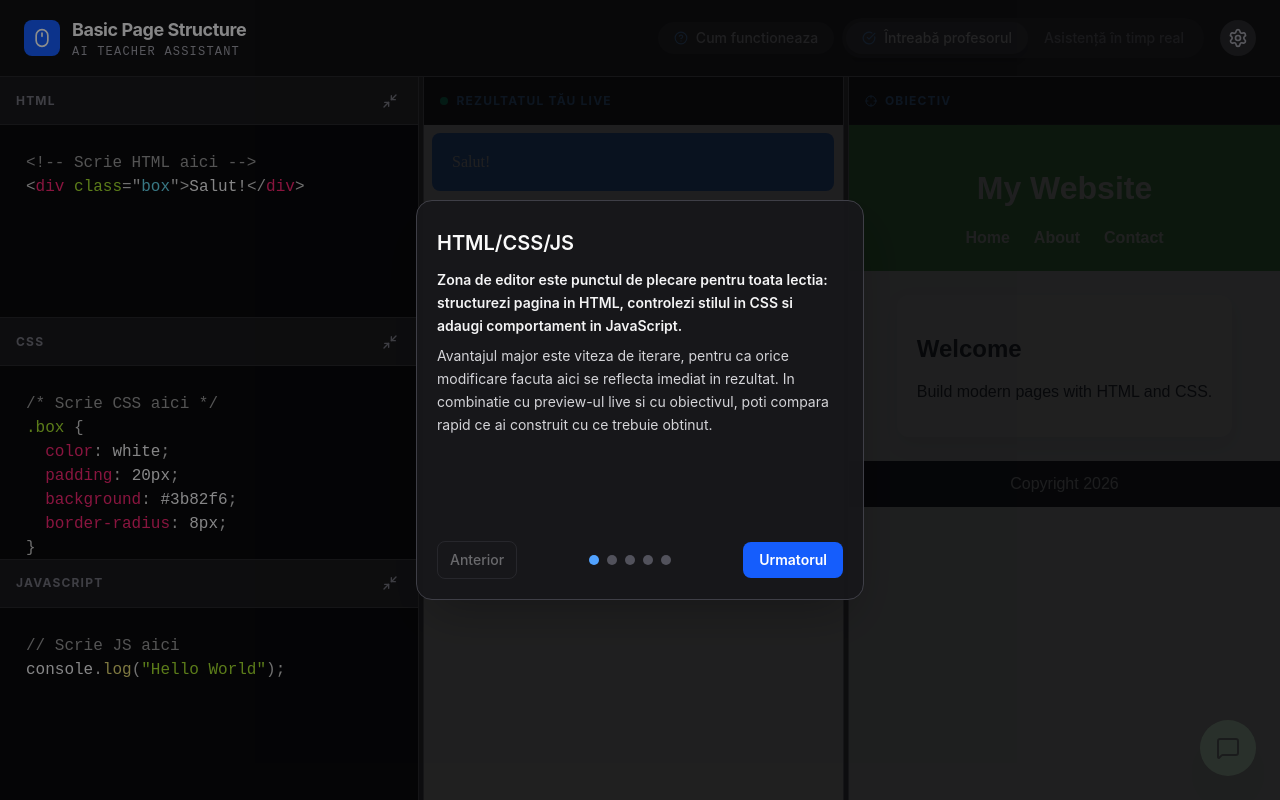
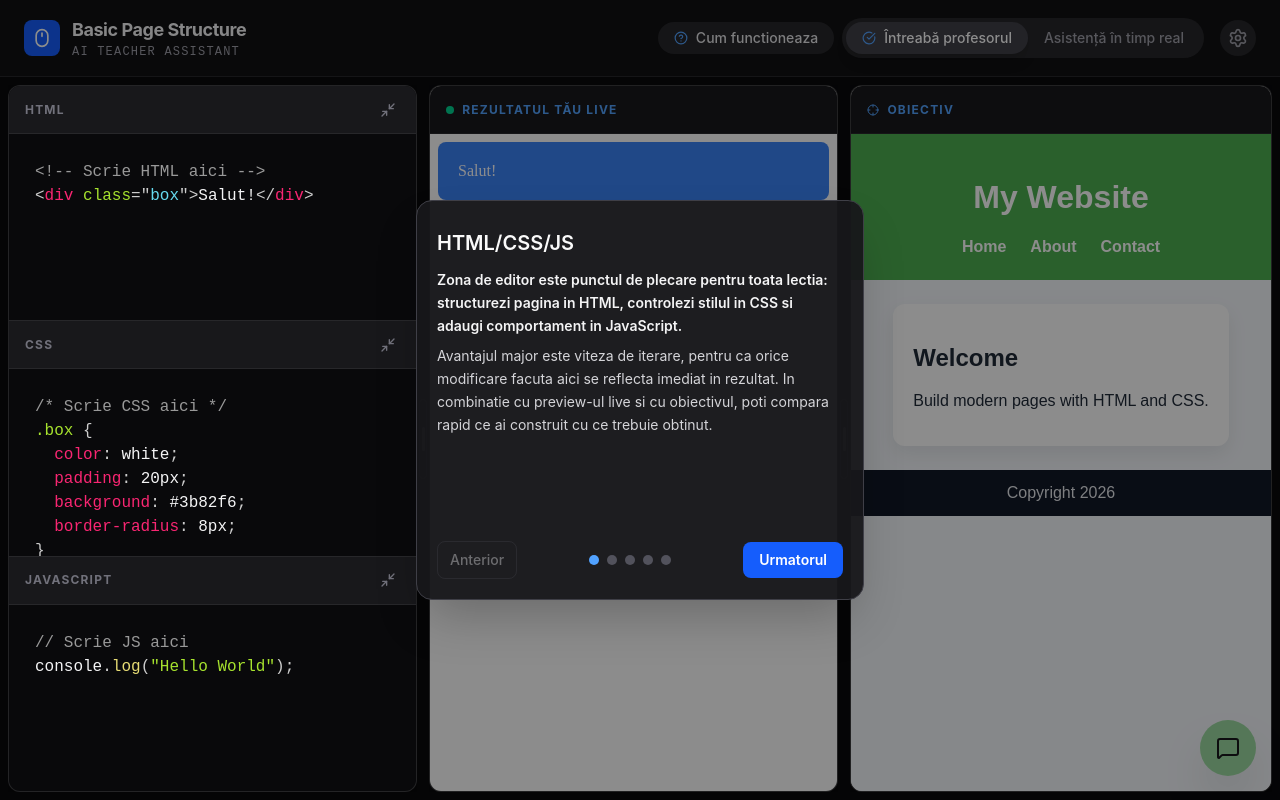
Before and after one commit to danieliancu/AICodeMaster, a Next.js app: page / in a window 1280 px wide. Both pictures are taken after a click on the button "Cum functioneaza". Built offline with nearby package versions, Linux system fonts and the light colour scheme.

Commit message:
graphic polish

```diff
--- a/src/components/AppClient.tsx
+++ b/src/components/AppClient.tsx
@@ -849,10 +849,16 @@ const StudentView = ({ onAdmin, reloadToken }: { onAdmin: () => void; reloadToke
   };
 
   const getGuidePanelClass = (panelId: GuideStepId) => {
-    if (!isGuideOverlayActive || activeGuideStep?.id === panelId) {
+    if (!isGuideOverlayActive) {
       return 'opacity-100';
     }
-    return 'opacity-20 pointer-events-none select-none';
+    if (activeGuideStep?.id === panelId) {
+      if (panelId === 'teacher') {
+        return 'opacity-100 z-[55]';
+      }
+      return 'opacity-100 relative z-[55]';
+    }
+    return 'opacity-100 pointer-events-none select-none';
   };
 
   const splitGuideDescription = (text: string) => {
@@ -909,9 +915,17 @@ const StudentView = ({ onAdmin, reloadToken }: { onAdmin: () => void; reloadToke
   }
 
   const headerHeight = "h-12";
+  const panelShellClass = "relative h-full rounded-xl overflow-hidden border border-zinc-800/90 shadow-[0_10px_28px_rgba(0,0,0,0.35)]";
+  const resizeHandle = (
+    <PanelResizeHandle className="w-3 flex items-center justify-center cursor-col-resize group">
+      <div className="h-20 w-2 rounded-full border border-zinc-700 bg-zinc-900/90 flex items-center justify-center transition-colors group-hover:border-blue-500 group-hover:bg-zinc-900">
+        <span className="h-6 w-[3px] rounded-full bg-zinc-500 transition-colors group-hover:bg-blue-400" />
+      </div>
+    </PanelResizeHandle>
+  );
 
   const editorsColumn = (
-    <div className={`h-full flex flex-col bg-zinc-950 transition-opacity duration-200 ${getGuidePanelClass('editors')}`}>
+    <div className={`${panelShellClass} flex flex-col bg-zinc-950 transition-opacity duration-200 ${getGuidePanelClass('editors')}`}>
       <div className={`flex flex-col border-b border-zinc-800 transition-all duration-300 ${minimizedEditors.html ? 'h-12' : 'flex-1 min-h-0'}`}>
         <div className={`flex items-center justify-between px-4 ${headerHeight} bg-zinc-900 border-b border-zinc-800 shrink-0`}>
           <span className="text-xs font-bold text-zinc-500 uppercase tracking-widest">HTML</span>
@@ -975,7 +989,7 @@ const StudentView = ({ onAdmin, reloadToken }: { onAdmin: () => void; reloadToke
   );
 
   const livePreviewColumn = (
-    <div className={`h-full flex flex-col bg-white transition-opacity duration-200 ${getGuidePanelClass('live')}`}>
+    <div className={`${panelShellClass} flex flex-col bg-white transition-opacity duration-200 ${getGuidePanelClass('live')}`}>
       <div className={`flex items-center justify-between px-4 ${headerHeight} bg-zinc-900 border-b border-zinc-800 shrink-0`}>
         <span className="text-xs font-bold text-blue-400 uppercase tracking-widest flex items-center gap-2">
           <span className="w-2 h-2 rounded-full bg-emerald-400 animate-[pulse_0.7s_ease-in-out_infinite]" />
@@ -993,7 +1007,7 @@ const StudentView = ({ onAdmin, reloadToken }: { onAdmin: () => void; reloadToke
   );
 
   const targetPreviewColumn = (
-    <div className={`h-full flex flex-col bg-white transition-opacity duration-200 ${getGuidePanelClass('target')}`}>
+    <div className={`${panelShellClass} flex flex-col bg-white transition-opacity duration-200 ${getGuidePanelClass('target')}`}>
       <div className={`flex items-center justify-between px-4 ${headerHeight} bg-zinc-900 border-b border-zinc-800 shrink-0`}>
         <span className="text-xs font-bold text-blue-400 uppercase tracking-widest flex items-center gap-2">
           <Crosshair className="w-3 h-3" />
@@ -1013,7 +1027,11 @@ const StudentView = ({ onAdmin, reloadToken }: { onAdmin: () => void; reloadToke
   return (
     <div className="flex flex-col h-screen bg-zinc-950 text-zinc-100 overflow-hidden">
       {/* Header */}
-      <header className="flex items-center justify-between px-6 py-4 border-b border-zinc-800 bg-zinc-900/50 backdrop-blur-md z-10">
+      <header
+        className={`flex items-center justify-between px-6 py-4 border-b border-zinc-800 bg-zinc-900/50 backdrop-blur-md ${
+          isGuideOverlayActive && activeGuideStep?.id === 'modes' ? 'relative z-[55]' : 'z-10'
+        }`}
+      >
         <div className="flex items-center gap-3">
           <div className="p-2 bg-blue-600 rounded-lg">
             <Mouse className="w-5 h-5 text-white" />
@@ -1115,13 +1133,13 @@ const StudentView = ({ onAdmin, reloadToken }: { onAdmin: () => void; reloadToke
         </div>
       </header>
 
-      <main className="flex-1 flex overflow-hidden relative">
+      <main className="flex-1 flex overflow-hidden relative p-2">
         {!isBelow1200 ? (
           <PanelGroup direction="horizontal">
             <Panel defaultSize={33} minSize={20}>{editorsColumn}</Panel>
-            <PanelResizeHandle className="w-1.5 bg-zinc-900 hover:bg-blue-600 transition-colors border-x border-zinc-800 cursor-col-resize" />
+            {resizeHandle}
             <Panel defaultSize={33} minSize={20}>{livePreviewColumn}</Panel>
-            <PanelResizeHandle className="w-1.5 bg-zinc-900 hover:bg-blue-600 transition-colors border-x border-zinc-800 cursor-col-resize" />
+            {resizeHandle}
             <Panel defaultSize={34} minSize={20}>{targetPreviewColumn}</Panel>
           </PanelGroup>
         ) : isBelow800 ? (
@@ -1129,7 +1147,7 @@ const StudentView = ({ onAdmin, reloadToken }: { onAdmin: () => void; reloadToke
         ) : (
           <PanelGroup direction="horizontal">
             <Panel defaultSize={56} minSize={28}>{editorsColumn}</Panel>
-            <PanelResizeHandle className="w-1.5 bg-zinc-900 hover:bg-blue-600 transition-colors border-x border-zinc-800 cursor-col-resize" />
+            {resizeHandle}
             <Panel defaultSize={44} minSize={26}>{livePreviewColumn}</Panel>
           </PanelGroup>
         )}
@@ -1351,8 +1369,10 @@ const StudentView = ({ onAdmin, reloadToken }: { onAdmin: () => void; reloadToke
       </AnimatePresence>
 
       {isGuideOpen && activeGuideStep && (
-        <div className={`fixed inset-0 z-50 flex items-center justify-center p-4 ${isGuideOverlayActive ? 'bg-black/45' : ''}`}>
-          <div className="w-full max-w-md h-[400px] rounded-2xl border border-zinc-700 bg-zinc-900/95 p-5 shadow-2xl flex flex-col">
+        <>
+          {isGuideOverlayActive && <div className="fixed inset-0 z-40 bg-black/45" />}
+          <div className="fixed inset-0 z-[70] flex items-center justify-center p-4">
+            <div className="w-full max-w-md h-[400px] rounded-2xl border border-zinc-700 bg-zinc-900/95 p-5 shadow-2xl flex flex-col">
             <h3 className="mt-2 text-xl font-semibold text-zinc-50 shrink-0">{activeGuideStep.title}</h3>
             <div className="mt-3 min-h-0 flex-1 overflow-y-auto pr-1">
               {(() => {
@@ -1406,7 +1426,8 @@ const StudentView = ({ onAdmin, reloadToken }: { onAdmin: () => void; reloadToke
               )}
             </div>
           </div>
-        </div>
+          </div>
+        </>
       )}
     </div>
   );
```
Also changed, not shown: 1 other file (tests, documents, lock files or other folders).
